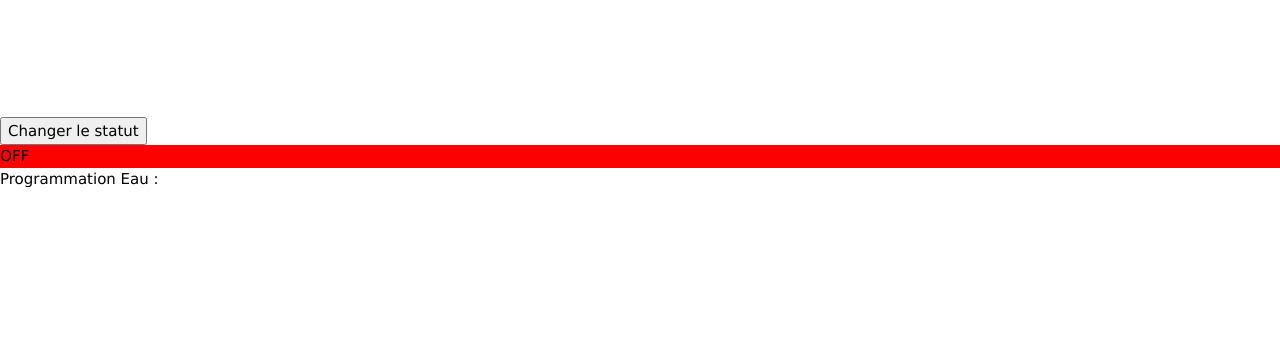
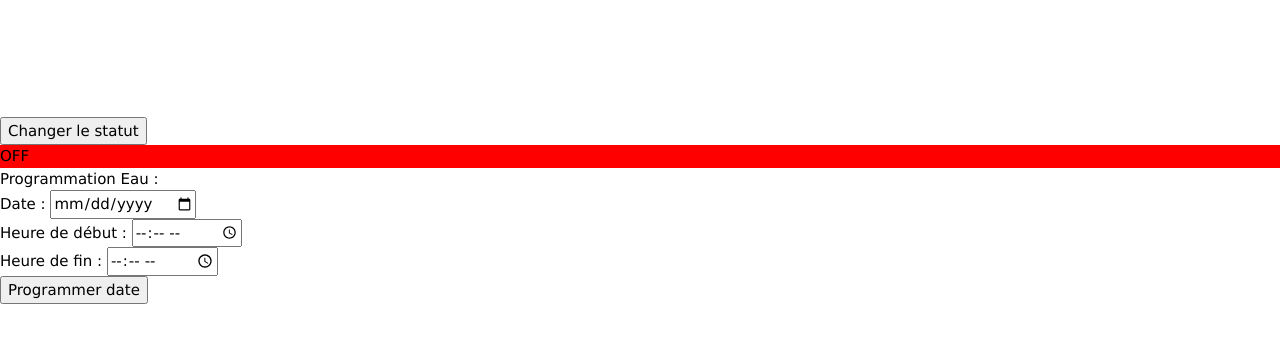
Before and after one commit to SimonMarques/ProjetArrosageIntelligent, a PHP site: page /Vue/vanne.php?idVanne=1 in a window 1280 px wide. Shown: the part 64-407 px from the top of the page. Run offline with PHP 8.4, Linux system fonts and the light colour scheme; tables that the repository leaves empty or names only in its code hold one stand-in row (values such as "Sample post"); some libraries are stand-ins or nearby versions.

Commit message:
ON/OFF vanne + programmation horaire

```diff
--- /dev/null
+++ b/AppWeb/Json/Vanne1_2021-05-13.json
@@ -0,0 +1 @@
+{"idVanne":"1","date":"2021-05-13","heureDebut":"14:21","heureFin":"22:00"}
--- a/AppWeb/Modele/circuit.classe.php
+++ b/AppWeb/Modele/circuit.classe.php
@@ -5,6 +5,9 @@
 class Circuit{
 
     function __construct() {
+        //$dsn = 'mysql:dbname=arrosageintelligent;host=projet18ddns.net';
+        // $user = 'projet18';
+        // $password = 'Projet18';
         $dsn = 'mysql:dbname=arrosageintelligent;host=127.0.0.1';
         $user = 'root';
         $password = '';
--- a/AppWeb/Modele/vanne.classe.php
+++ b/AppWeb/Modele/vanne.classe.php
@@ -37,6 +37,12 @@ class Vanne{
         return $dataVanne;
      }
 
+     /**
+      * Change le statut de la vanne passé en paramètre (ON ou OFF)
+      * @param $idCircuit ID de la vannne
+      * @param $statut Statut à changer
+      * @return BOOL True : Succès | False : Erreur
+      */
     function changeStatut($idVanne, $statut){
         $sql = "UPDATE vannes
                 SET statut = '$statut'
@@ -46,6 +52,32 @@ class Vanne{
             return false;
         } else {
             return true;
+        }
+    }
+
+    /**
+      * Programmation d'une date d'arrosage passé en paramètre
+      * @param $idCircuit ID de la vannne
+      * @param $date Date
+      * @param $heureD Heure de début
+      * @param $heureF Heure de fin
+      * @return BOOL True : Succès | False : Erreur
+      */
+    function programmeDate($idVanne, $date, $heureD, $heureF){
+        $array = Array (
+            "idVanne" => $idVanne,
+            "date" => $date,
+            "heureDebut" => $heureD,
+            "heureFin" => $heureF
+        );
+
+        // encode array to json
+        $json = json_encode($array);
+        $bytes = file_put_contents("../Json/Vanne".$idVanne."_".$date.".json", $json);
+        if(is_int($bytes)){
+            return true;
+        } else {
+            return false;
         }
     }
 
--- a/AppWeb/Script/vanne.js
+++ b/AppWeb/Script/vanne.js
@@ -1,11 +1,12 @@
 
-function changeStatut(idVanne,statut) {
+function changeStatutVanne(idVanne,statut) {
     let newStatut;
     if(statut == 0){
         newStatut = 1;
     } else {
         newStatut = 0;
     }
+
     var ajax = new XMLHttpRequest();
     var check;
     var rep;
@@ -27,3 +28,30 @@ function changeStatut(idVanne,statut) {
     ajax.setRequestHeader("Content-Type", "application/x-www-form-urlencoded");
     ajax.send(data);
 }
+
+function programmeDateVanne(idVanne) {
+    var date = document.getElementById("date").value;
+    var heureD = document.getElementById("heureD").value;
+    var heureF = document.getElementById("heureF").value;
+
+    var ajax = new XMLHttpRequest();
+    var check;
+    var rep;
+    ajax.onreadystatechange = function(){
+        if(this.readyState == 4 && this.status == 200){
+            check = this.responseText;
+            rep = JSON.parse(check);
+            if(rep.Check == "false"){
+                alert(rep.Text);
+            }else{
+                alert("Programmation d'arrosage réaliser avec succès!");
+            }
+        }
+    }
+
+    var data = "event=programmeDate&idVanne=" + idVanne +  "&date=" + date + "&heureD="+ heureD + "&heureF="+ heureF;
+    ajax.open("POST", "../Controleur/ctrlVanne.php", true);
+    ajax.setRequestHeader("Content-Type", "application/x-www-form-urlencoded");
+    ajax.send(data);
+
+}
--- a/AppWeb/Vue/vanne.php
+++ b/AppWeb/Vue/vanne.php
@@ -8,6 +8,7 @@ $nomCircuit = "";
 $nomVanne = "";
 $cssStatut ="background-color : red;font-style : Copperplate;";
 $txtStatut ="OFF";
+$idVanne = $_GET["idVanne"];
 $dataVanne = $vanne->getDataVanne($_GET["idVanne"]);
 $statutVanne = $dataVanne[0]["statut"];
 if($dataVanne != 0){
@@ -24,7 +25,7 @@ if($dataVanne != 0){
     }
 }
 // Gestion de l'affichage des statuts
-if($statutVanne === 0){
+if($statutVanne == 0){
     $cssStatut ="background-color : green;font-style : Copperplate;";
     $txtStatut ="ON";
 }
@@ -57,22 +58,37 @@ if($statutVanne === 0){
         <header>
           <section>
             <div >
-                <h1><?php echo $nomVanne." du ".$nomCircuit ?>:</h1>
+                <h1><?php echo $nomVanne." du ".$nomCircuit ?>: </h1>
             </div>
           </section>
         </header>
         <div>
             <canvas id="graphiqueEau" width="300" height="100"></canvas>
         </div>
+        <button onclick="changeStatutVanne(<?php  echo $idVanne.','.$statutVanne; ?>)">Changer le statut</button>
+        <div id="statut" style="<?php echo $cssStatut;?>">
+            <?php echo $txtStatut; ?>
+        </div>
         <form id="parameterVanne">
-            <button onclick="changeStatut(<?php  echo $_GET["idVanne"]; ?>,<?php echo $statutVanne; ?>)">Changer le statut</button>
-            <div id="statut" style="<?php echo $cssStatut;?>">
-                <?php echo $txtStatut; ?>
-            </div>
             <div id="progSemaine">
                 Programmation Eau :
             </div>
+            <div>
+                <label for="start">Date :</label>
+                <input type="date" id="date" name="trip-start">
+            </div>
+            <div>
+                <label for="appt">Heure de début :</label>
+
+                <input type="time" id="heureD" name="appt">
+            </div>
+            <div>
+                <label for="appt">Heure de fin :</label>
+
+                <input type="time" id="heureF" name="appt">
+            </div>
         </form>
+        <button onclick="programmeDateVanne(<?php  echo $idVanne; ?>)">Programmer date</button>
     </body>
     <script>
         var timeFormat = 'DD/MM/YYYY';
```
Also changed, not shown: AppWeb/Controleur/ctrlVanne.php (+8 -0 lines).
